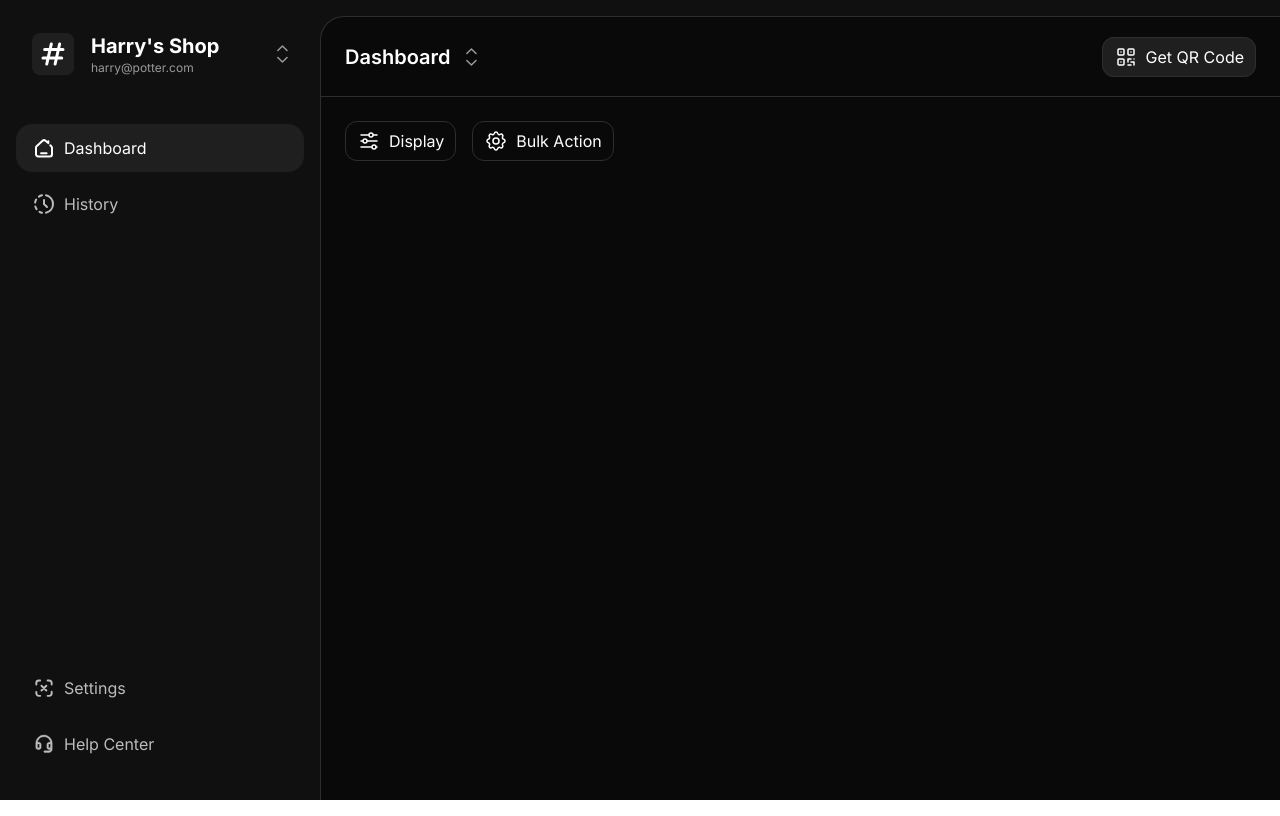
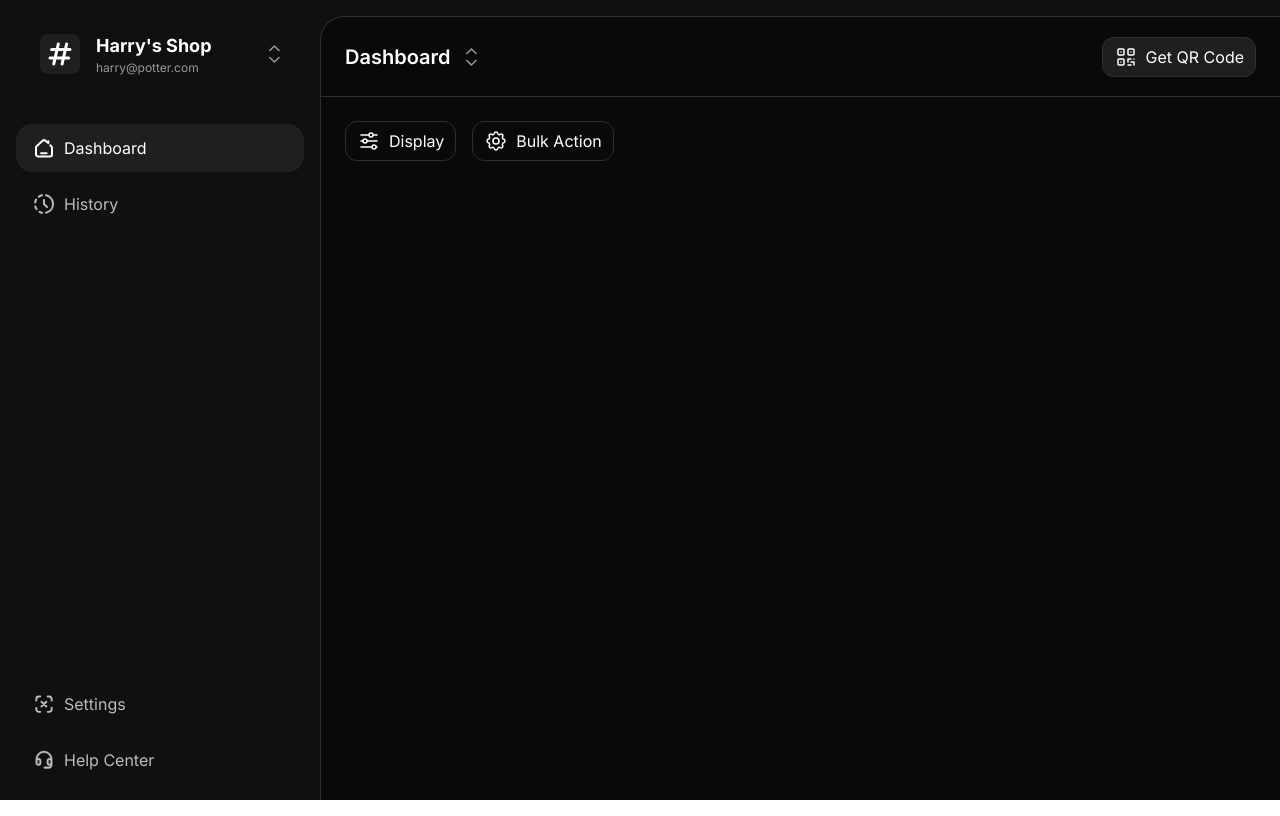
Before and after one commit to VanshajSaxena/printit-desktop, a React (Vite) app in the folder packages/renderer/: page / in a window 1280 px wide. Built offline with nearby package versions, Linux system fonts and the light colour scheme.

Commit message:
fix: AppLayout sizing

```diff
--- a/packages/renderer/src/components/icons/ProfileHashIcon.tsx
+++ b/packages/renderer/src/components/icons/ProfileHashIcon.tsx
@@ -7,14 +7,15 @@ function ProfileHash({ size, ...props }: IconProps) {
     <svg
       width={size}
       height={size}
-      viewBox="0 0 43 43"
+      viewBox="0 0 40 40"
       fill="none"
       xmlns="http://www.w3.org/2000/svg"
       {...props}
     >
-      <rect width={42.1411} height={42.1411} rx={8} fill={colors.bg.tertiary} />
+      <rect width={size} height={size} rx={8} fill={colors.bg.tertiary} />
+
       <path
-        d="M19.31 11l-4.543 20m12.854-20l-4.505 20M11 25.056h18.718m-17.087-8.635H31"
+        d="M18.31 10l-4.543 20m12.854-20l-4.505 20M10 24.056h18.718m-17.087-8.635H30"
         stroke={colors.fg.primary}
         strokeWidth={3}
         strokeLinecap="round"
--- a/packages/renderer/src/components/layout/AppLayout.tsx
+++ b/packages/renderer/src/components/layout/AppLayout.tsx
@@ -11,7 +11,7 @@ export function AppLayout() {
   return (
     <>
       <div
-        className={'flex h-screen pt-4 pl-4'}
+        className={'flex gap-4 h-screen pt-4 pl-4'}
         style={{ backgroundColor: colors.bg.secondary }}
       >
         <SideBar activeView={activeView} onViewChange={setActiveView}></SideBar>
--- a/packages/renderer/src/components/layout/MainContent.tsx
+++ b/packages/renderer/src/components/layout/MainContent.tsx
@@ -6,7 +6,7 @@ export function MainContent({ activeView }: { activeView: ViewType }) {
   const { colors } = useTheme();
   return (
     <main
-      className="flex flex-col rounded-tl-3xl border-t border-l ml-4 w-full"
+      className="flex flex-col rounded-tl-3xl border-t border-l w-full"
       style={{
         backgroundColor: colors.bg.primary,
         borderColor: colors.border.default,
--- a/packages/renderer/src/components/layout/SideBar.tsx
+++ b/packages/renderer/src/components/layout/SideBar.tsx
@@ -33,8 +33,7 @@ export function SideBar({
     },
   ];
   return (
-    <aside className="w-72 flex-shrink-0">
-      <div className="flex flex-col h-full">
+    <aside className="flex flex-col h-full w-72 mt-4 mb-4 flex-shrink-0">
       <ProfileArea></ProfileArea>
       <div className="flex flex-col flex-1 mt-12 gap-2">
         {sidebarItems.slice(0, 2).map((item) => (
@@ -64,7 +63,6 @@ export function SideBar({
           ))}
         </div>
       </div>
-      </div>
     </aside>
   );
 }
--- a/packages/renderer/src/components/sidebar/ProfileArea.tsx
+++ b/packages/renderer/src/components/sidebar/ProfileArea.tsx
@@ -6,11 +6,12 @@ export function ProfileArea() {
   const { colors } = useTheme();
   return (
     <>
-      <div className="flex mt-4 ml-4 mr-4 items-center">
-        <ProfileHashIcon size={43}></ProfileHashIcon>
-        <div className="flex flex-col ml-4">
+      <div className="flex w-full pl-6 pr-6 h-fit items-center ">
+        <div className="flex gap-4 items-center">
+          <ProfileHashIcon size={40}></ProfileHashIcon>
+          <div className="flex flex-col justify-start">
             <h1
-            className="text-xl font-bold"
+              className="text-lg font-bold"
               style={{ color: colors.fg.primary }}
             >
               Harry's Shop
@@ -19,6 +20,7 @@ export function ProfileArea() {
               harry@potter.com
             </h4>
           </div>
+        </div>
         <DiamondIcon className="ml-auto"></DiamondIcon>
       </div>
     </>
```
Lines whose indentation alone changed are shown as unchanged.
